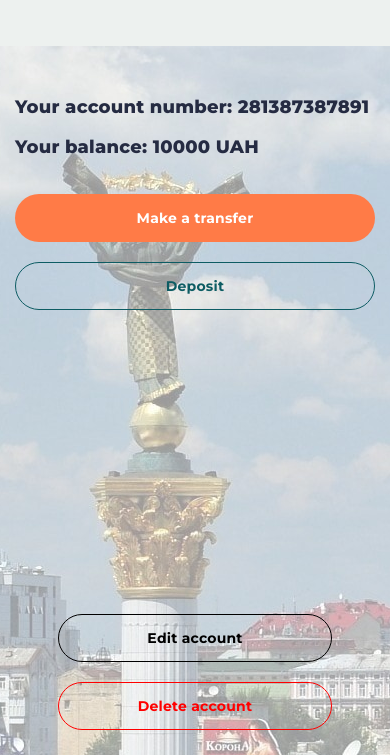
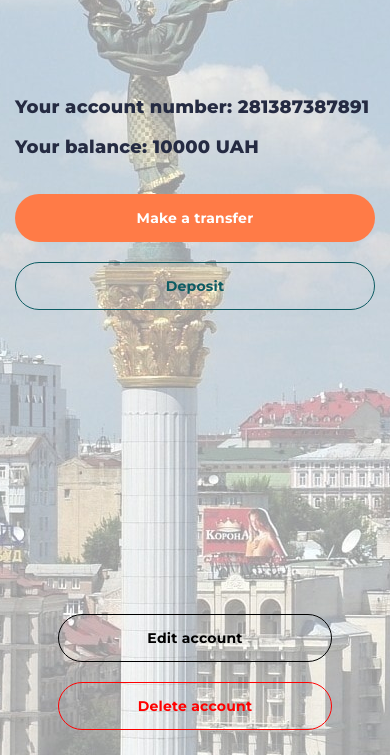
Before and after one commit to vladi4ok/Moneylad, a plain HTML site: page account.html in a window 390 px wide. Shown: the part 89-844 px from the top of the page. Drawn offline with Linux system fonts and the light colour scheme.

Commit message:
Update account.css

```diff
--- a/css/account.css
+++ b/css/account.css
@@ -317,7 +317,13 @@ body {
 }
 @media (max-width: 442px) {
   .background img {
-    top: 10%;
+    top: -15%;
+    left: -140%;
+  }
+}
+@media (max-width: 380px) {
+  .background img {
+    top: 0%;
     left: -140%;
   }
 }
```
